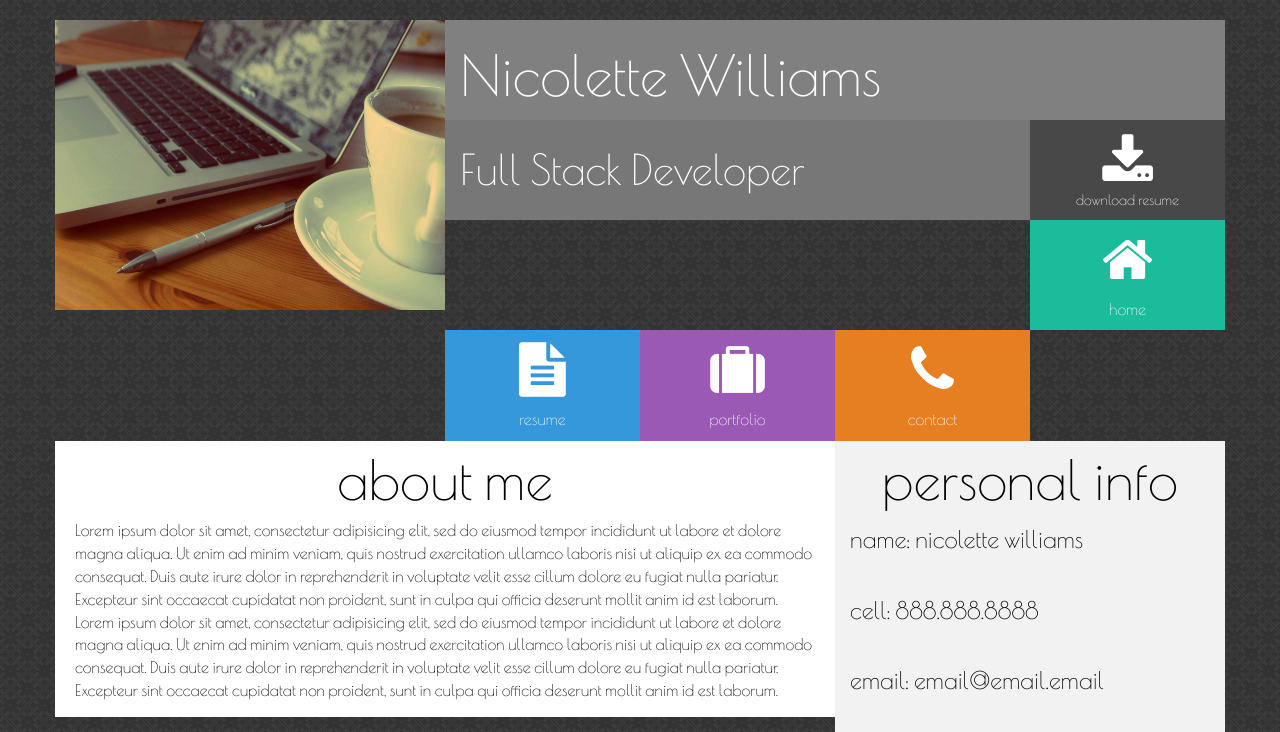
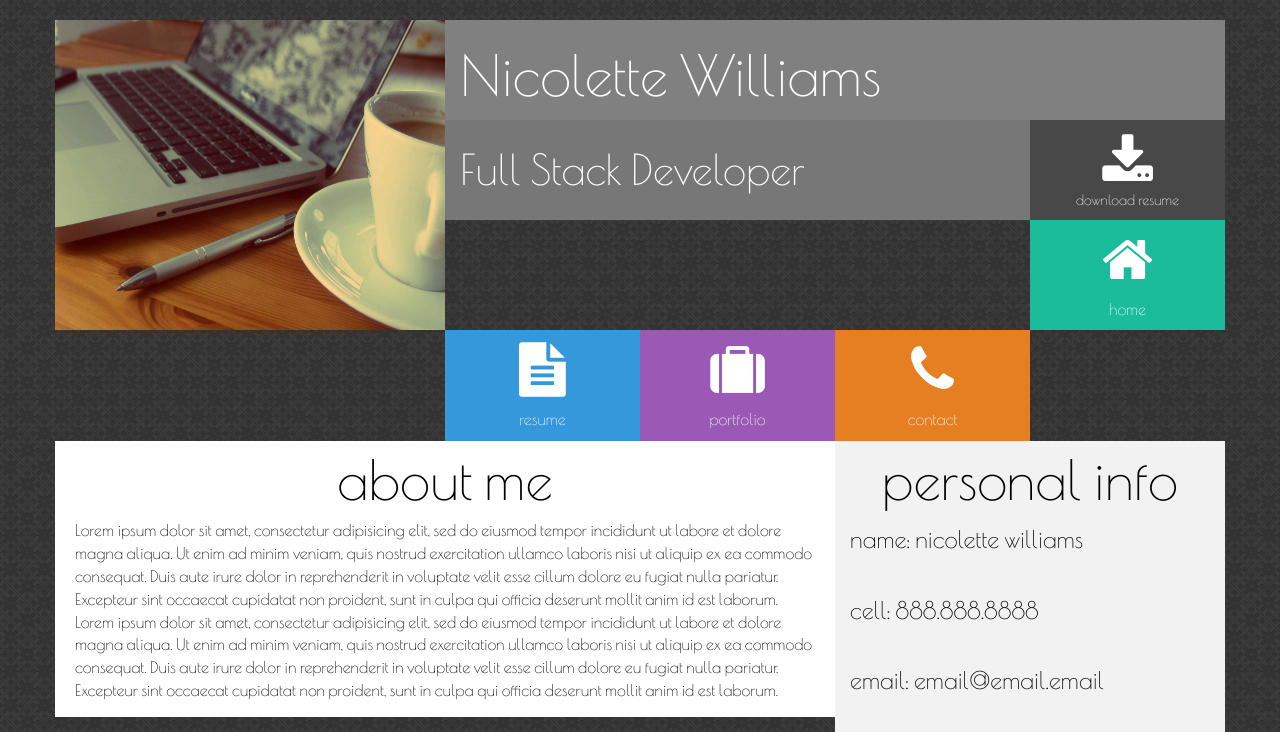
Before and after one commit to nicolettewilliams/Codeup-Web-Exercises, a PHP site: page /public/resume.html in a window 1280 px wide. Shown: the top 732 px of the page. Run offline with PHP 8.4, Linux system fonts and the light colour scheme; some libraries are stand-ins or nearby versions.

Commit message:
updated resume files

```diff
--- a/public/css/resume.css
+++ b/public/css/resume.css
@@ -134,7 +134,8 @@ div{
 }
 
 .img-size{
-    height: 290px;
+    height: 310px;
+    min-width: 100%;
 }
 
 .last-row{
@@ -182,8 +183,8 @@ a:active {
             font-size: 3em;
         }
 
-@media (max-width: 480px) {
         .full-stack-title {
             text-align: center;
             font-size: 2em
         }
+}
```
